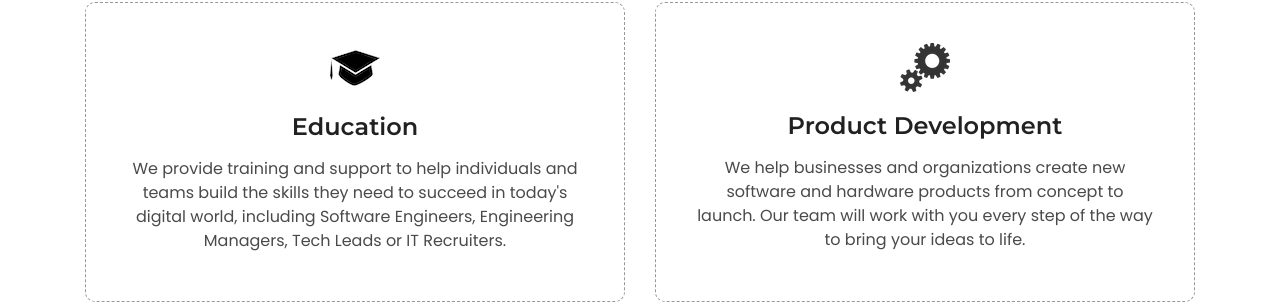
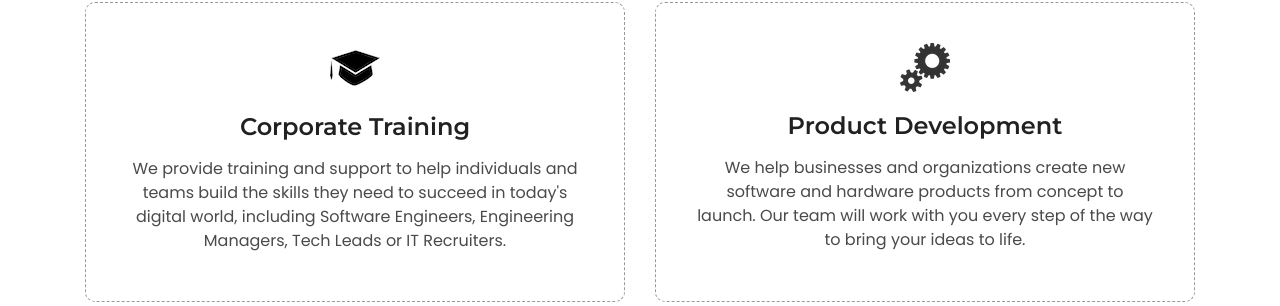
Before and after one commit to wedohow/wedohow.com, a Jekyll site: the page built from services.html, in a window 1280 px wide. Shown: the part 193-499 px from the top of the page. Built offline with Jekyll 4.4.1, drawn with Linux system fonts in a browser that asks for light colours; comment, search, counter and statistics services are not loaded.

Commit message:
Rename Education to Corporate Training

```diff
--- a/_includes/services.html
+++ b/_includes/services.html
@@ -11,7 +11,7 @@
       <div class="col-lg-6 col-md-6 custom-mb-4">
         <div class="item" data-wow-delay="0.2s">
           <img src="/assets/images/education.png" class="img-fluid" alt="feature"/>
-          <h4>Education</h4>
+          <h4>Corporate Training</h4>
           We provide training and support to help individuals and teams build the skills
           they need to succeed in today's digital world, including Software Engineers, Engineering Managers,
           Tech Leads or IT Recruiters.
```
